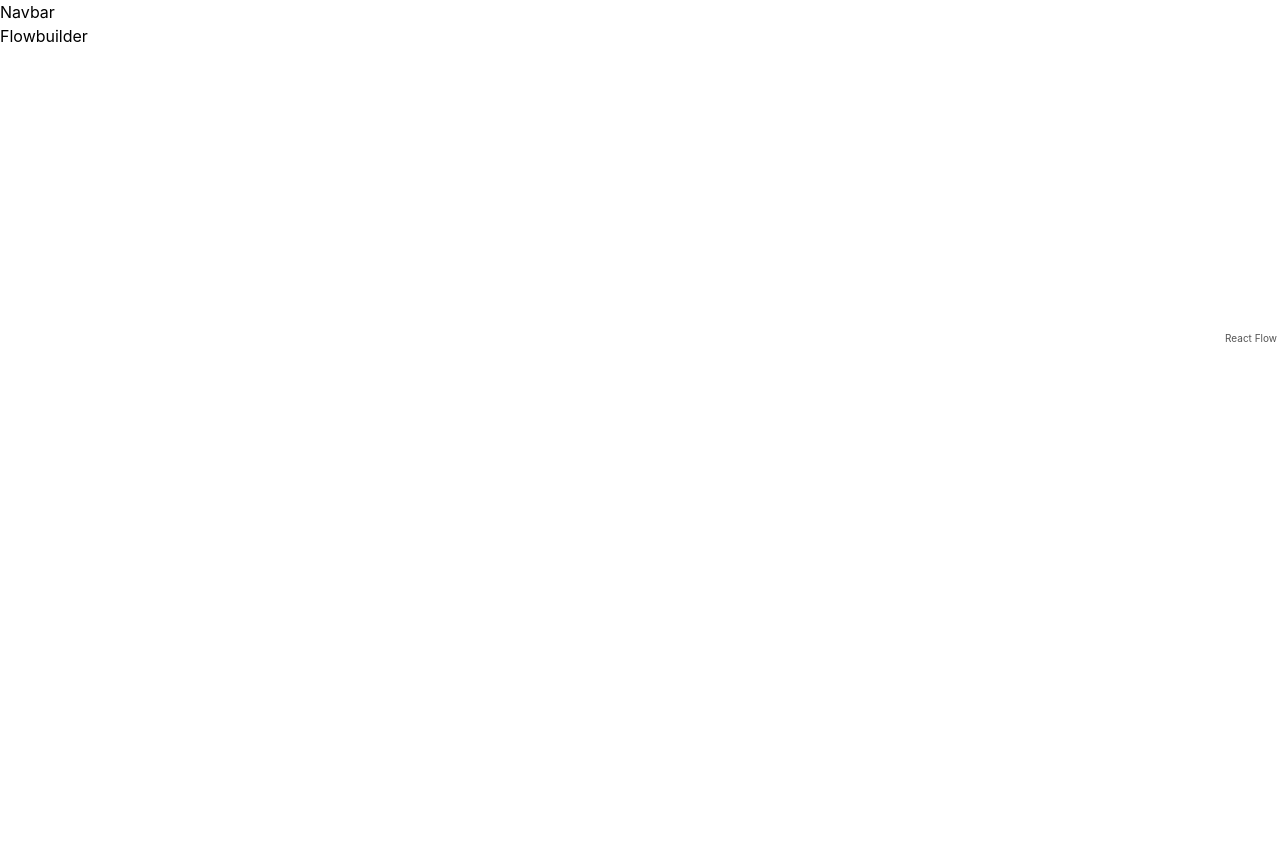
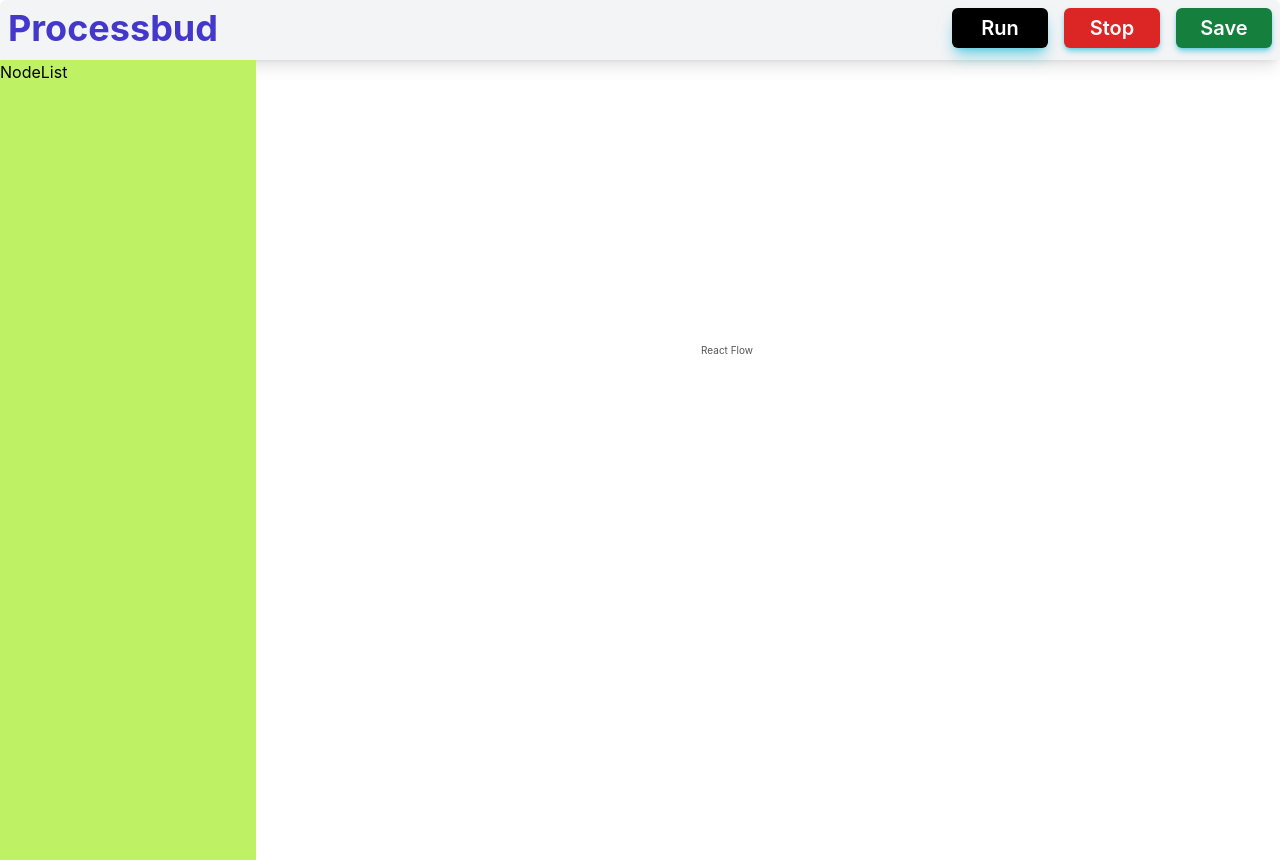
Before and after one commit to kernelguardian/pb-frontend-react-reactflow, a React (Create React App) app: page / in a window 1280 px wide. Before the commit the page ends 800 px from the top, so only its background shows below. Built offline with nearby package versions, Linux system fonts and the light colour scheme.

Commit message:
Basic UI Layout

```diff
--- a/src/App.js
+++ b/src/App.js
@@ -3,14 +3,16 @@ import Input from "./foundation/Input";
 import Button from "./foundation/Button";
 import Text from "./foundation/Text";
 import Navbar from "./screen/Navbar";
-
+import NodeList from "./screen/NodeList";
 
 function App() {
   return (
     <div>
-      <Navbar></Navbar>
-      <h1>Flowbuilder</h1>
-      <Flowbuilder></Flowbuilder>
+      <Navbar ></Navbar>
+      <div className="flex flex-row">
+        <NodeList></NodeList>
+        <Flowbuilder></Flowbuilder>
+      </div>
 
     </div>
 
--- a/src/reactflow/Flowbuilder.js
+++ b/src/reactflow/Flowbuilder.js
@@ -14,13 +14,13 @@ const elements = [
         id: '2',
         // you can also pass a React component as a label
         data: { label: <div>Default Node</div> },
-        position: { x: 250, y: 25 },
+        position: { x: 250, y: 100 },
     },
     {
         id: '3',
         type: 'output', // output node
         data: { label: 'Output Node' },
-        position: { x: 250, y: 25 },
+        position: { x: 250, y: 150 },
     },
     // animated edge
     { id: 'e1-2', source: '1', target: '2', animated: true },
@@ -28,7 +28,7 @@ const elements = [
 ];
 
 export default () => (
-    <div style={{ height: 300 }}>
+    <div style={{ width: 500, height: 300 }}>
         <ReactFlow elements={elements} />
     </div>
 );
--- a/src/screen/Navbar.js
+++ b/src/screen/Navbar.js
@@ -1,8 +1,14 @@
 import React from 'react';
 
 function Navbar() {
-    return <div>
-        Navbar
+    return <div className='flex flex-row pt-2 bg-gray-100 shadow-lg pb-3 rounded-md'>
+        <button className=' font-bold text-4xl pl-2 text-indigo-700 hover:cursor-default'>Processbud</button>
+        <button className='grow'></button>
+        <button className='text-white rounded-md h-10 font-semibold text-xl px-2 mx-2 w-24 bg-black shadow-lg shadow-cyan-500/50'>Run</button>
+
+        <button className='text-white rounded-md h-10 font-semibold text-xl px-2 mx-2 w-24 bg-red-600 shadow-md shadow-cyan-500/50'>Stop</button>
+        <button className='text-white rounded-md h-10 font-semibold text-xl px-2 mx-2 w-24 bg-green-700	 shadow-md shadow-cyan-500/50'>Save</button>
+
     </div>;
 }
 
--- /dev/null
+++ b/src/screen/NodeList.js
@@ -0,0 +1,9 @@
+import React from 'react';
+
+function NodeList() {
+    return <div className='bg-lime-300 w-64 h-screen'>
+        <h1>NodeList</h1>
+    </div>;
+}
+
+export default NodeList;
```
